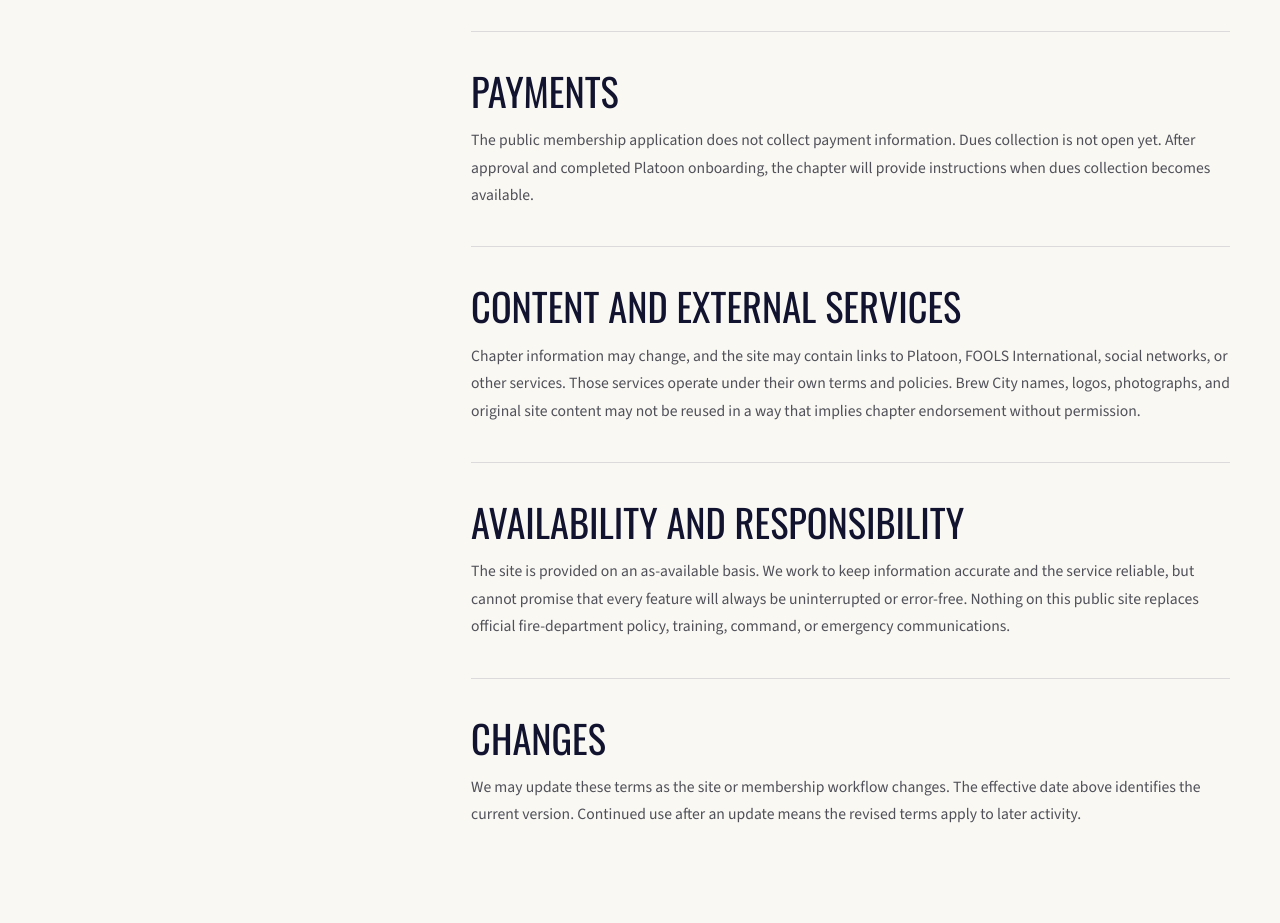
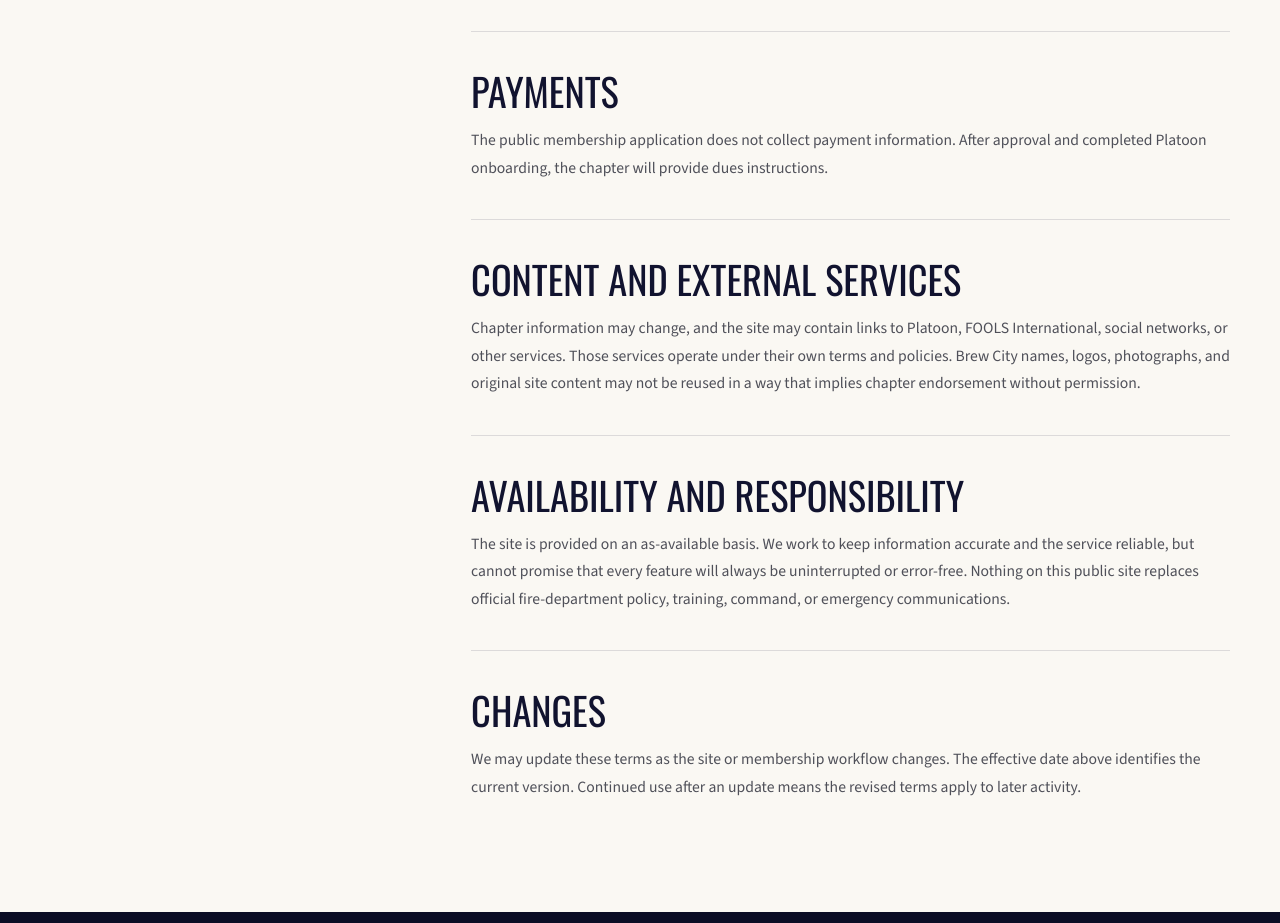
Before and after one commit to jakehinsy/bcfools-site, a Next.js app: page /terms in a window 1280 px wide. Shown: the part 1420-2343 px from the top of the page. Built offline with nearby package versions, Linux system fonts and the light colour scheme.

Commit message:
Align membership prices and remove closed-dues copy (#12)
Co-authored-by: Jake Hinsy <jakes_server@Jakes-Mac-mini.local>

```diff
--- a/src/app/join/MembershipApplicationForm.tsx
+++ b/src/app/join/MembershipApplicationForm.tsx
@@ -339,7 +339,7 @@ export function MembershipApplicationForm({
         <p>
           No payment is collected with this application. Watch your email for
           the chapter&apos;s decision and, if approved, secure instructions for your
-          Platoon account. Dues collection is not open yet. The chapter will provide
+          Platoon account. The chapter will provide
           dues instructions after approval and completed Platoon onboarding.
         </p>
       </div>
--- a/src/app/privacy/page.tsx
+++ b/src/app/privacy/page.tsx
@@ -74,7 +74,7 @@ export default function PrivacyPage() {
           review applications or administer membership. Platoon and other
           contracted providers may process information only as needed to host,
           secure, communicate, or operate the approved workflow. This public
-          website does not collect payment details. Dues collection is not open yet.
+          website does not collect payment details.
         </p>
         <p>
           We may also disclose information when required by law, to protect the
--- a/src/app/terms/page.tsx
+++ b/src/app/terms/page.tsx
@@ -61,9 +61,8 @@ export default function TermsPage() {
         <h2>Payments</h2>
         <p>
           The public membership application does not collect payment information.
-          Dues collection is not open yet. After approval and completed Platoon
-          onboarding, the chapter will provide instructions when dues collection
-          becomes available.
+          After approval and completed Platoon onboarding, the chapter will
+          provide dues instructions.
         </p>
       </section>
 
```
Also changed, not shown: src/app/join/join.module.css (+3 -8 lines).
